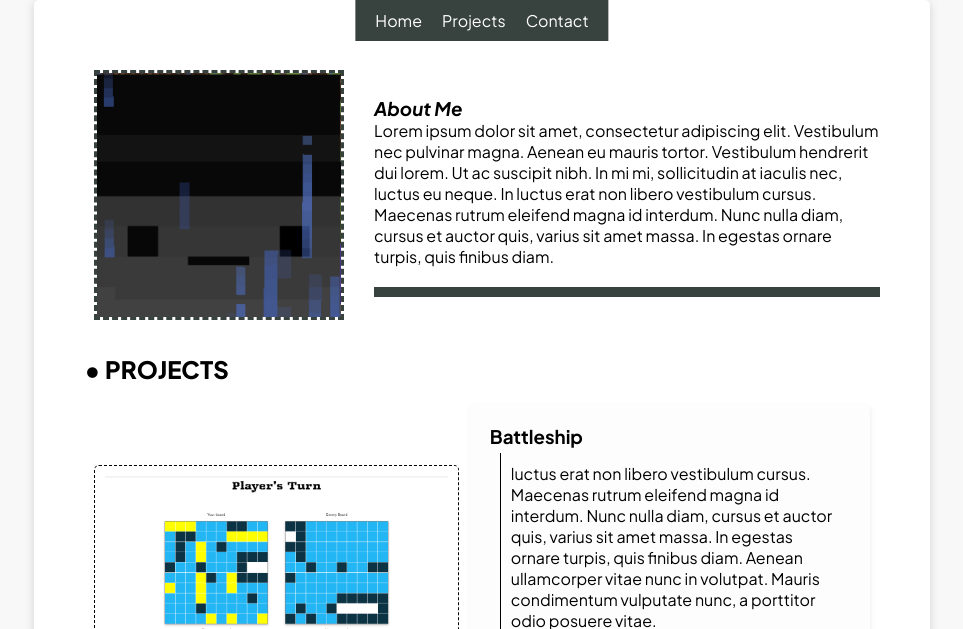
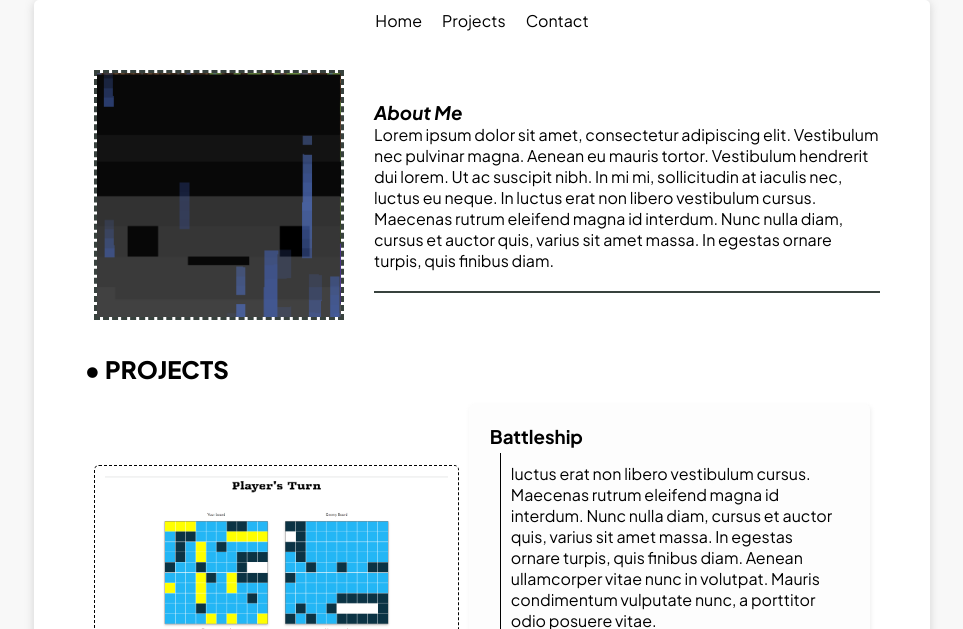
Before and after one commit to SkIym/personal-portfolio, a website built with webpack: page dist/index.html in a window 1280 px wide. Shown: the top 629 px of the page, without its empty margins (158-1121 px from the left). Built offline with Linux system fonts and the light colour scheme.

Commit message:
Remove thick border aboutme

```diff
--- a/src/assets/style.css
+++ b/src/assets/style.css
@@ -40,12 +40,12 @@ main {
 }
 
 nav {
-  background-color: #38423E;
   color: white;
   position: absolute;
   left: 50%;
   transform: translateX(-50%);
   padding: 10px 20px;
+  color: black;
 }
 
 ul {
@@ -89,7 +89,7 @@ section {
 
 section > p {
   padding-bottom: 20px;
-  border-bottom: 10px solid #38423E;
+  border-bottom: 2px solid #38423E;
 }
 
 #about-head {
```
Also changed, not shown: dist/main.js.
